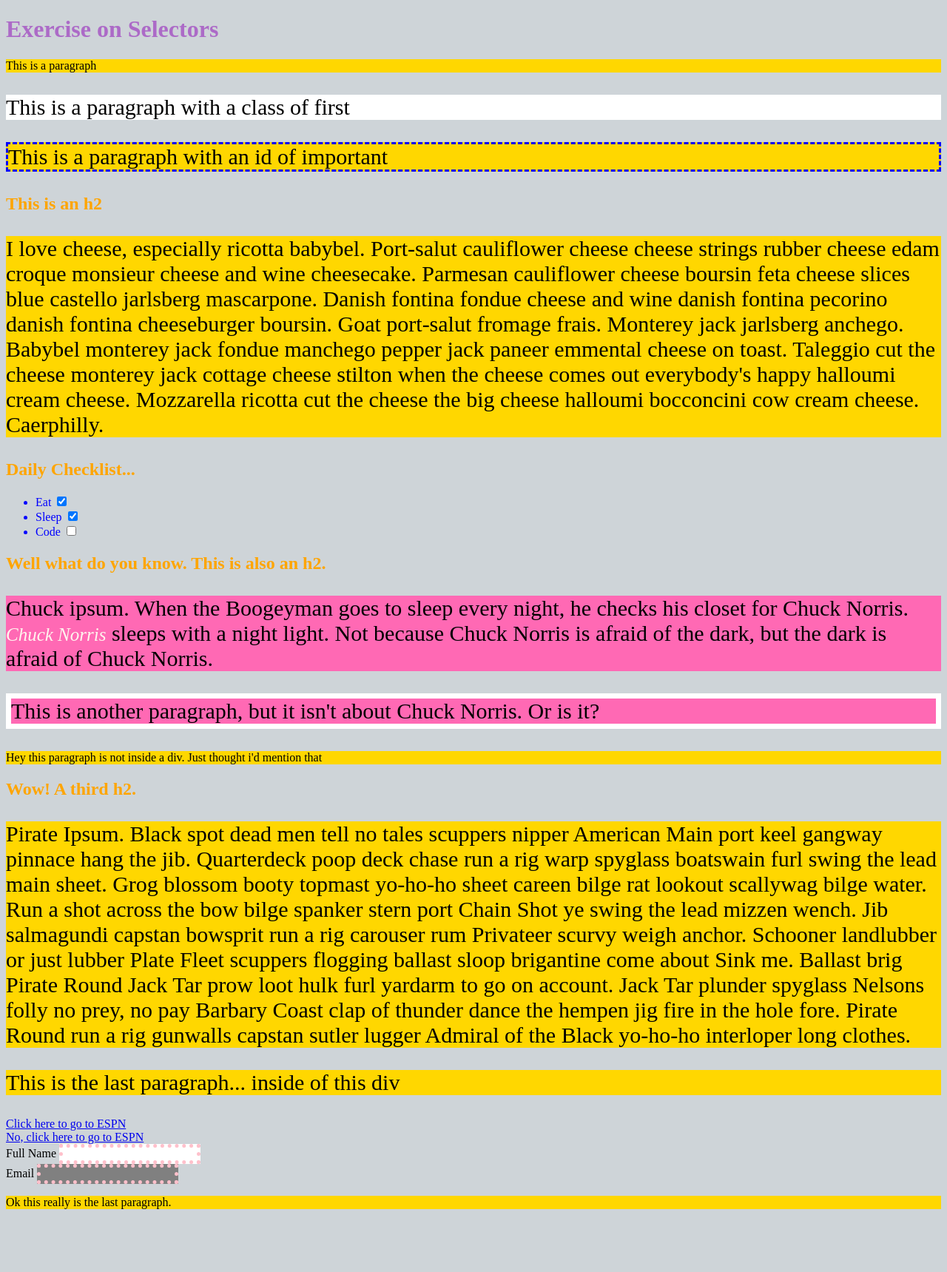
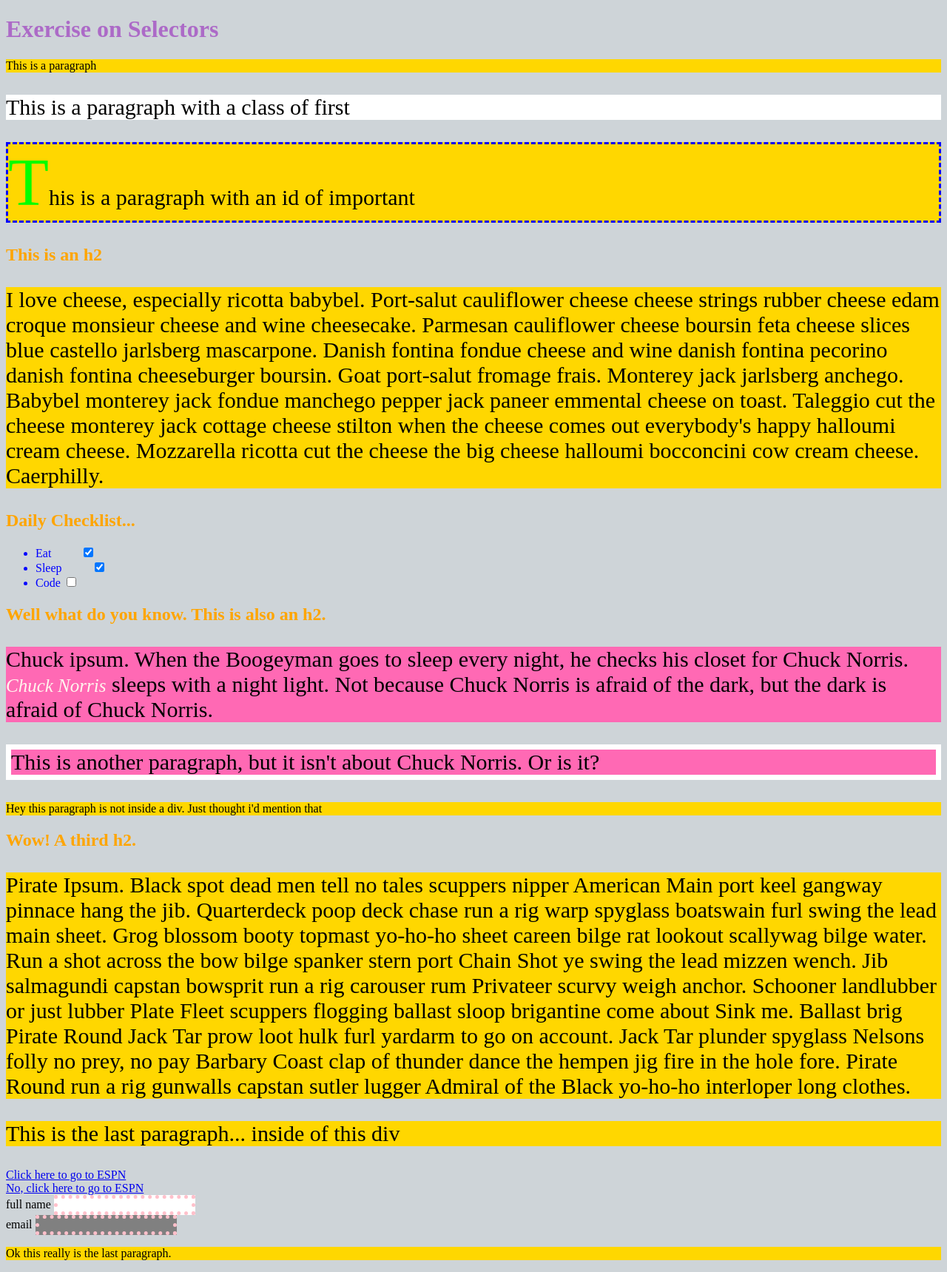
Before and after one commit to Kent-P/SelectorsExercise, a plain HTML site: page index.html in a window 1280 px wide. Shown: the whole page at 74% size. Before the commit the page ends 1650 px from the top, so only its background shows below. Drawn offline with Linux system fonts and the light colour scheme.

Commit message:
did bonus

```diff
--- a/style.css
+++ b/style.css
@@ -50,3 +50,24 @@ em {
     color: seashell;
     font-size: 25px;
 }
+
+[checked] {
+    margin-left: 40px;
+}
+
+label {
+    text-transform: lowercase;
+}
+
+#important::first-letter {
+    color: lime;
+    font-size: 90px;
+}
+
+h1:hover {
+    color: navy;
+}
+
+a:visited {
+    color: silver;
+}
```
